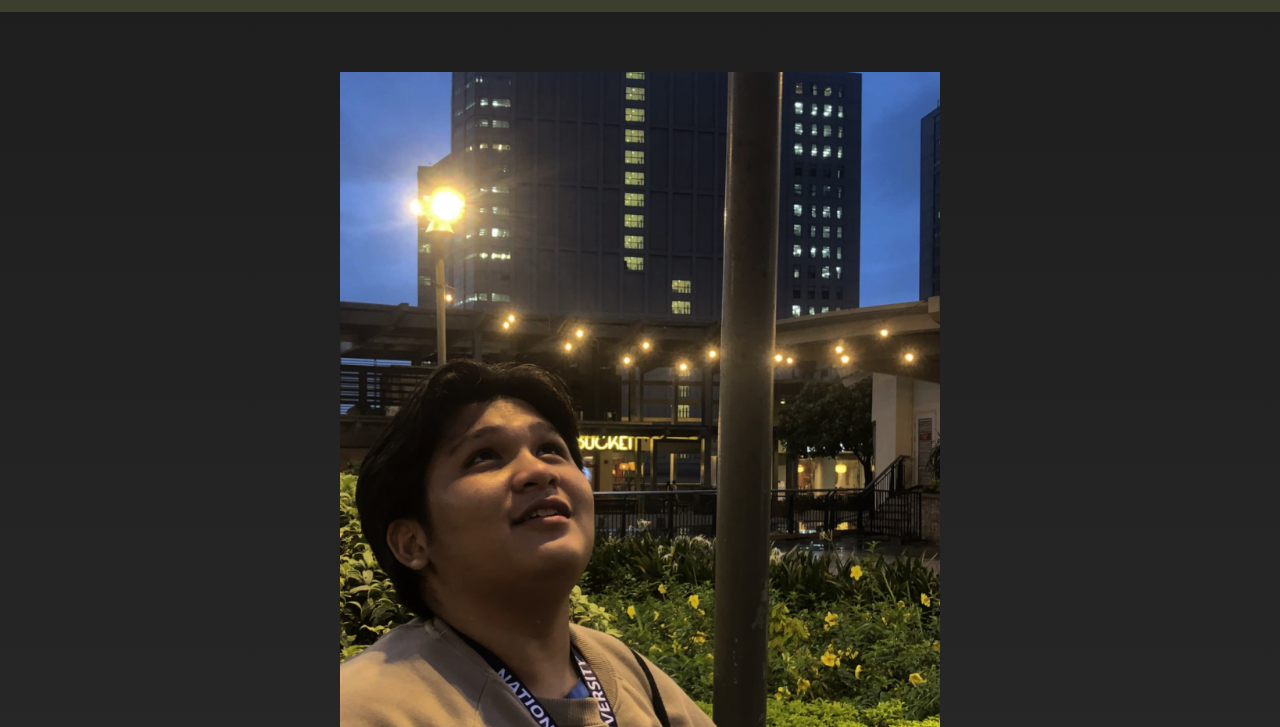
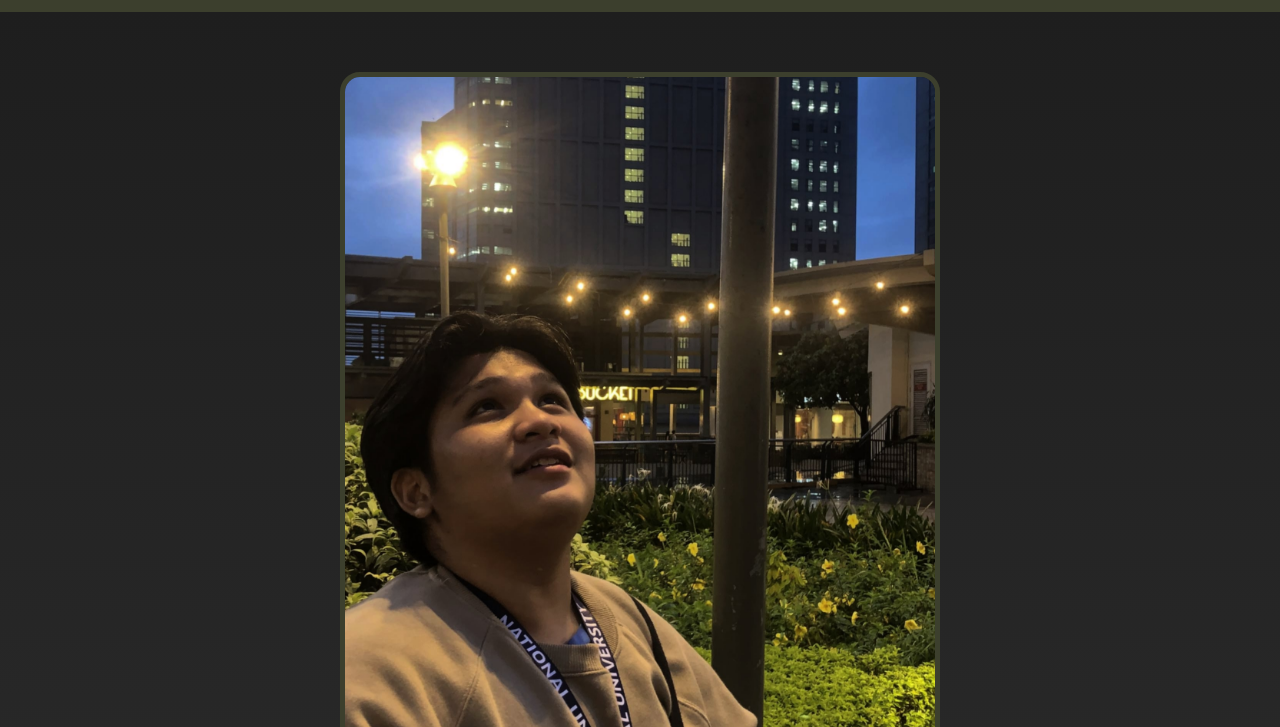
Before and after one commit to vewnioh/vergel_resum, a plain HTML site: page index.html in a window 1280 px wide. Shown: the part 73-800 px from the top of the page. Drawn offline with Linux system fonts and the light colour scheme.

Commit message:
Update index.css

```diff
--- a/index.css
+++ b/index.css
@@ -70,9 +70,12 @@
 }
 
 
-  .hero-img img:hover {
-      transform: scale(1.05);
-      transition: transform 0.3s;
+  .hero-img img {
+      width: 600px;
+      height: 700px;
+      border-radius: 20px;
+      object-fit: cover;
+      border: 5px solid #3C3F2D;
   }
 
   .hero-text {
```
